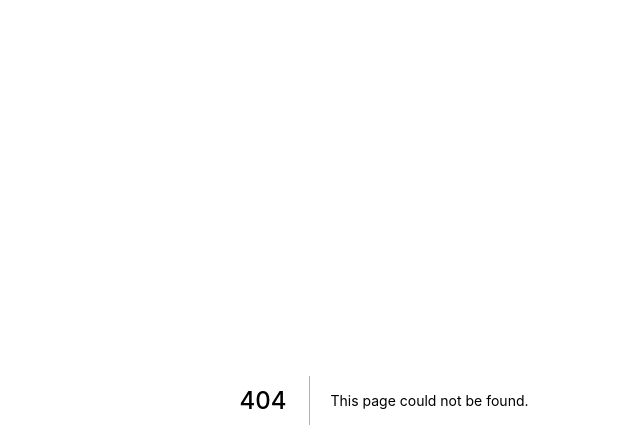
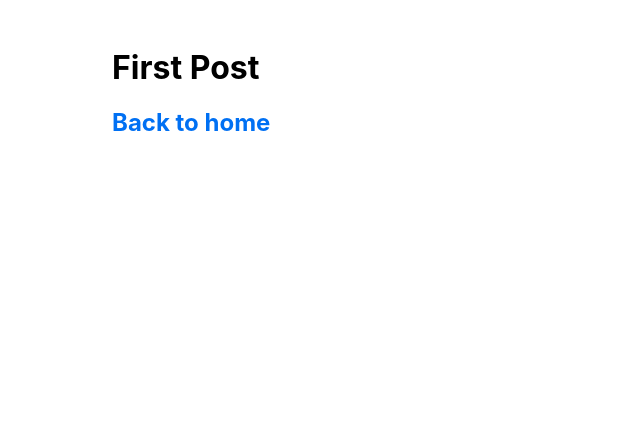
Before and after one commit to birrein/next-ts-first-app, a Next.js app: page /posts/first-post in a window 1280 px wide. Before the commit this address had no page. Shown: the top 448 px of the page, without its empty margins (256-896 px from the left). Built offline with nearby package versions, Linux system fonts and the light colour scheme.

Commit message:
Head, Link and CSS Module

```diff
--- /dev/null
+++ b/components/layout.module.css
@@ -0,0 +1,5 @@
+.container {
+  max-width: 36rem;
+  padding: 0 1rem;
+  margin: 3rem auto 6rem;
+}
--- /dev/null
+++ b/components/layout.tsx
@@ -0,0 +1,6 @@
+import React from 'react';
+import styles from './layout.module.css';
+
+export default function Layout({ children }: { children: React.ReactNode }) {
+  return <div className={styles.container}>{children}</div>;
+}
--- /dev/null
+++ b/pages/posts/first-post.tsx
@@ -0,0 +1,27 @@
+import Link from 'next/link';
+import Head from 'next/head';
+import Script from 'next/script';
+import Layout from '../../components/layout';
+
+export default function FirstPost() {
+  return (
+    <Layout>
+      <Head>
+        <title>First Post</title>
+      </Head>
+      <Script
+        src="https://connect.facebook.net/en_US/sdk.js"
+        strategy="lazyOnload"
+        onLoad={() =>
+          console.log(`script loaded correctly, window.FB has been populated`)
+        }
+      />
+      <h1>First Post</h1>
+      <h2>
+        <Link href="/">
+          <a>Back to home</a>
+        </Link>
+      </h2>
+    </Layout>
+  );
+}
--- a/styles/globals.css
+++ b/styles/globals.css
@@ -7,7 +7,7 @@
 }
 
 a {
-  color: inherit;
+  color: #0070f3;
   text-decoration: none;
 }
 
```
Also changed, not shown: pages/index.tsx (+11 -8 lines).
